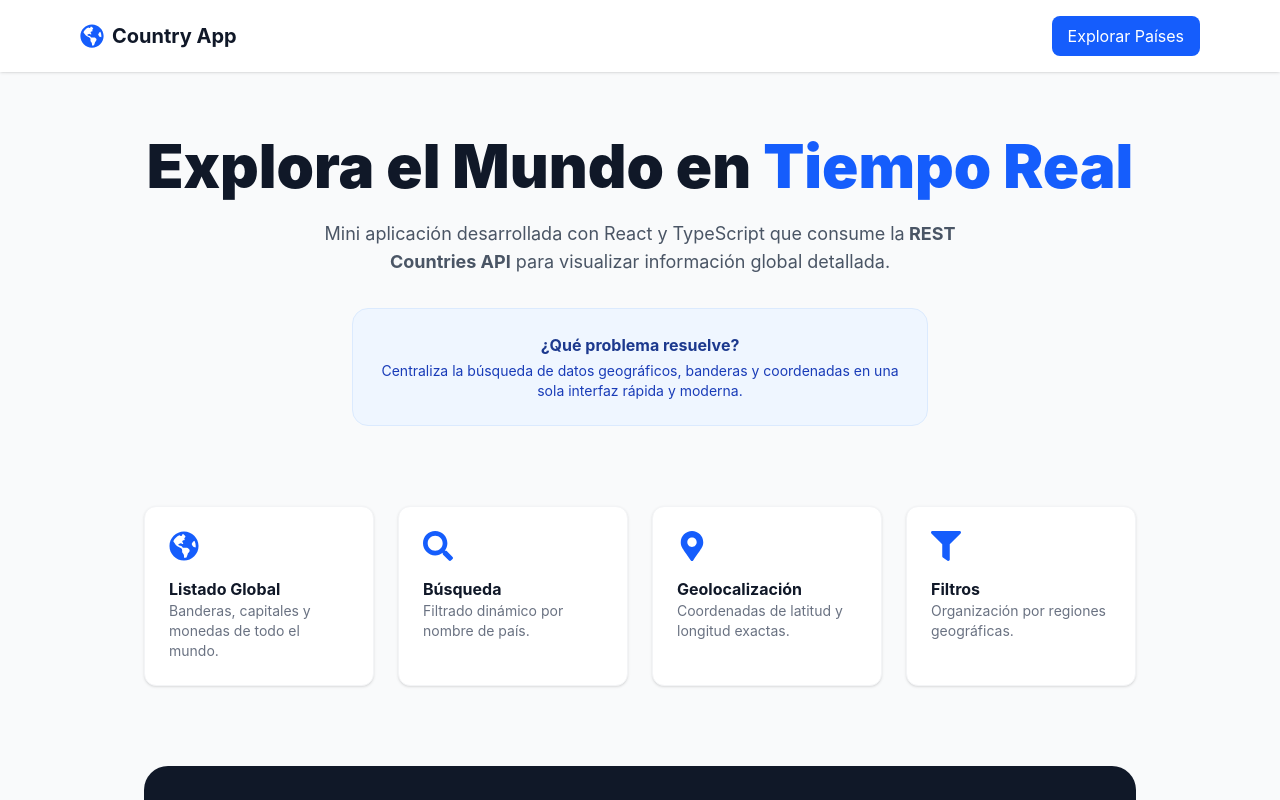
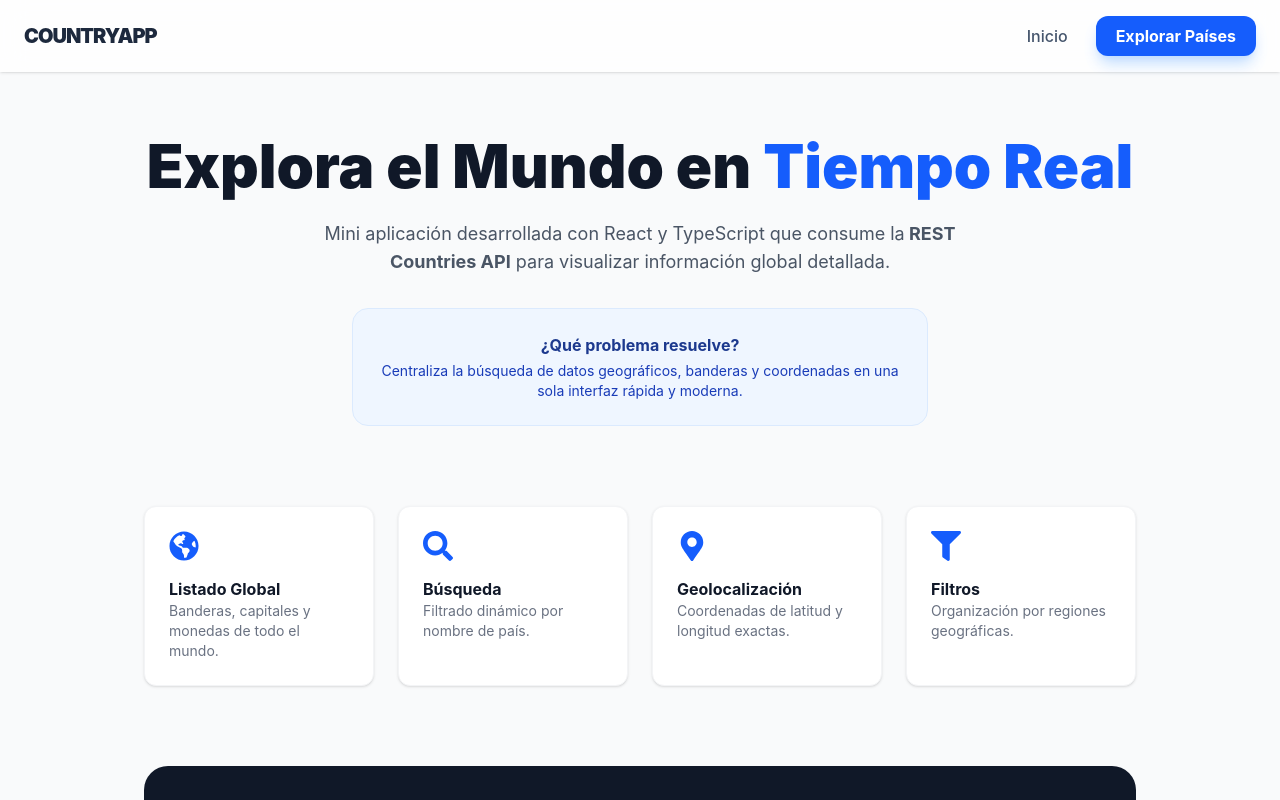
Before and after one commit to JrinconRG/Country-Api-React, a Next.js app: page / in a window 1280 px wide. Shown: the top 800 px of the page. Built offline with nearby package versions, Linux system fonts and the light colour scheme.

Commit message:
feat:Agregando header reutilizable

```diff
--- /dev/null
+++ b/app/components/header.tsx
@@ -0,0 +1,31 @@
+import Link from 'next/link';
+
+export default function Header() {
+  return (
+    <header className="bg-white/80 backdrop-blur-md shadow-sm sticky top-0 z-50">
+      <div className="max-w-7xl mx-auto px-6 py-4 flex items-center justify-between">
+        <div className="flex items-center gap-2">
+
+
+
+          <h1 className="text-xl font-black text-slate-800 uppercase tracking-tighter">
+            COUNTRY<span className="text-blue-700-600">APP</span>
+          </h1>
+        </div>
+
+        <nav className="flex gap-4">
+          <Link href="/">
+            <button className="text-slate-600 hover:text-blue-600 font-medium transition px-3 py-2 rounded-lg hover:bg-indigo-50">
+              Inicio
+            </button>
+          </Link>
+          <Link href="/paises">
+            <button className="bg-blue-600 text-white px-5 py-2 rounded-xl font-bold hover:bg-blue-700 transition shadow-lg shadow-blue-200">
+              Explorar Países
+            </button>
+          </Link>
+        </nav>
+      </div>
+    </header>
+  );
+}
--- a/app/page.tsx
+++ b/app/page.tsx
@@ -2,8 +2,7 @@
 
 import React from 'react';
 import {  FaUsers, FaGlobeAmericas, FaSearch, FaMapMarkerAlt, FaFilter } from 'react-icons/fa';
-import Link from 'next/link';
-
+import Header from "../app/components/header";
 export default function HomePage() {
 
   // Datos
@@ -16,21 +15,7 @@ export default function HomePage() {
     <div className="min-h-screen bg-gray-50 text-gray-900 font-sans">
 
       {/* BARRA DE NAVEGACIÓN */}
-      <header className="bg-white shadow-sm sticky top-0 z-50">
-        <nav className="max-w-6xl mx-auto px-4 py-4 flex justify-between items-center">
-          <div className="flex items-center gap-2">
-            <FaGlobeAmericas className="text-blue-600 text-2xl" />
-            <span className="text-xl font-bold">Country App</span>
-          </div>
-          <Link href="/paises">
-          <button className="bg-blue-600 text-white px-4 py-2 rounded-lg hover:bg-blue-700 transition">
-          Explorar Países
-        </button>
-        </Link>
-
-
-        </nav>
-      </header>
+      <Header/>
 
       {/*  PRINCIPAL */}
       <main className="max-w-5xl mx-auto px-4 py-16">
--- a/app/paises/page.tsx
+++ b/app/paises/page.tsx
@@ -1,24 +1,22 @@
 'use client';
 
 import { useCountries } from "../hooks/useCountries";
-import Link from 'next/link';
+import Header from "../../app/components/header";
 
 
 export default function PaisesPage() {
   const { countries, loading, error, fetchByName, fetchFilterByRegion } = useCountries();
 
   return (
-    <div className="p-6 bg-slate-50 min-h-screen">
+
+    <div className="min-h-screen bg-gray-50 text-gray-900 font-sans">
+      <Header/>
       <div className="max-w-7xl mx-auto">
-<header className="bg-white shadow-sm sticky top-0 z-50 flex items-center justify-between p-4 m-5">
+<div className="bg-white shadow-sm sticky  z-50 flex items-center justify-between p-4 m-5">
           <h1 className="text-3xl font-black text-slate-800 uppercase tracking-tight">Directorio Global</h1>
           <p className="text-slate-500">Datos en tiempo real de naciones del mundo.</p>
-          <Link href="/">
-          <button className="bg-blue-600 text-white px-4 py-2 rounded-lg hover:bg-blue-700 transition">
-          Volver a Inicio
-        </button>
-        </Link>
-        </header>
+
+        </div>
 
         {/* --- CONTROLES --- */}
         <div className="flex flex-col md:flex-row gap-4 mb-10">
@@ -80,7 +78,7 @@ export default function PaisesPage() {
 
                   <h2 className="text-xl font-bold text-slate-800 mb-1 leading-tight">{country.name.common}</h2>
                   <span className="text-xs font-bold text-indigo-500 bg-indigo-50 px-3 py-1 rounded-full uppercase mb-4">
-                    {country.region}
+                    Region:{country.region}
                   </span>
 
                   <div className="w-full space-y-3 pt-2 border-t border-slate-50 text-sm">
```
Also changed, not shown: app/components/footer.tsx (added).
